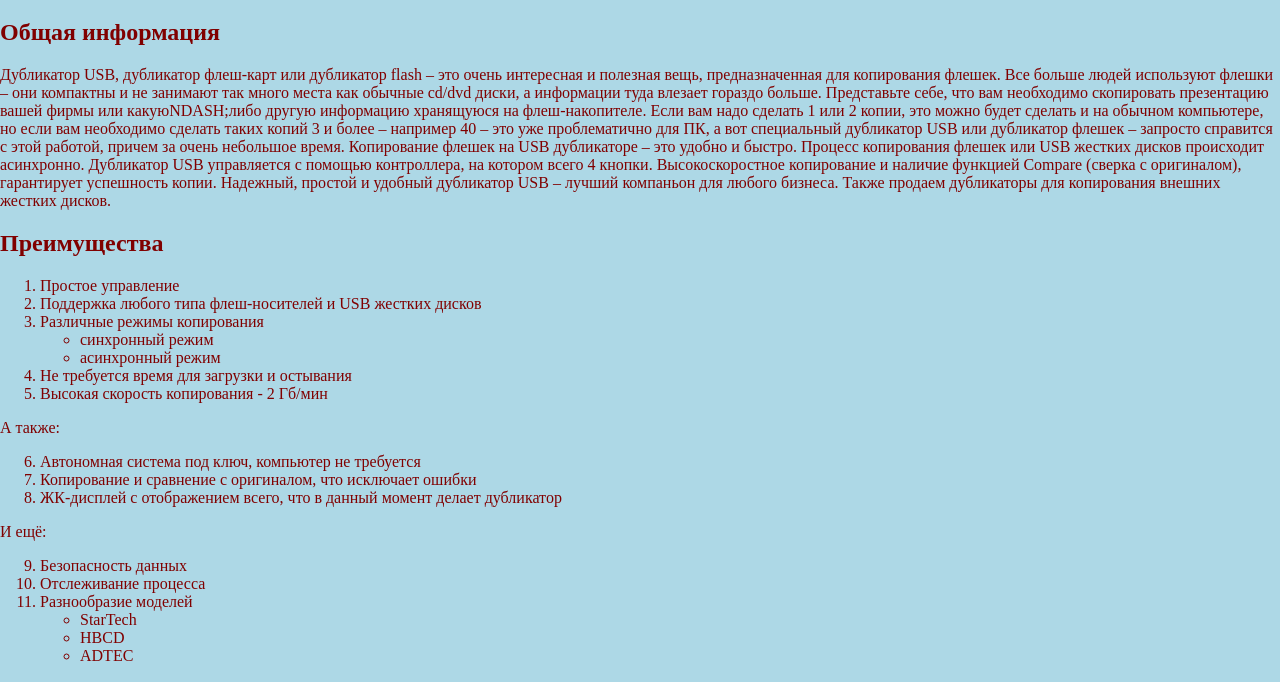
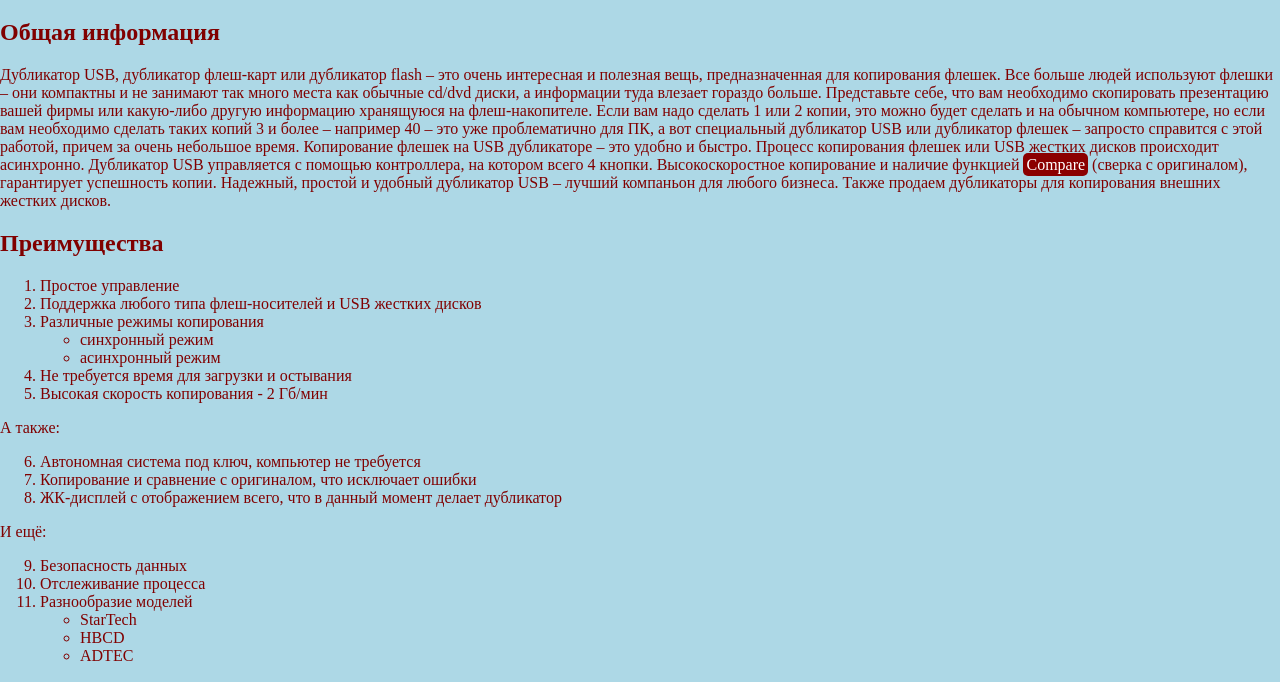
Before and after one commit to kkkkkaaaaattttteeeee/WEB-front-labs-, a plain HTML site: page lab2/usb.html in a window 1280 px wide. Shown: the part 86-768 px from the top of the page. Drawn offline with Linux system fonts and the light colour scheme.

Commit message:
Выделение слова Compare

```diff
--- a/lab2/usb.html
+++ b/lab2/usb.html
@@ -21,7 +21,7 @@
             они компактны и не занимают так много места как обычные cd/dvd
                 диски, а информации туда влезает гораздо больше. Представьте
                 себе, что вам необходимо скопировать презентацию вашей
-                фирмы или какуюNDASH;либо другую информацию хранящуюся на
+                фирмы или какую-либо другую информацию хранящуюся на
                 флеш-накопителе. Если вам надо сделать 1 или 2 копии, это
                 можно будет сделать и на обычном компьютере, но если вам
                 необходимо сделать таких копий 3 и более &ndash; например 40 &ndash; это
@@ -32,7 +32,8 @@
                 Процесс копирования флешек или USB жестких дисков
                 происходит асинхронно. Дубликатор USB управляется с помощью
                 контроллера, на котором всего 4 кнопки. Высокоскоростное
-                копирование и наличие функцией Compare (сверка с оригиналом),
+                копирование и наличие функцией <span title="патентованная технология!" style="background-color: darkred; color: white; padding: 3px; border-radius: 5px;""
+                >Compare</span> (сверка с оригиналом),
                 гарантирует успешность копии. Надежный, простой и удобный
                 дубликатор USB &ndash; лучший компаньон для любого бизнеса.
                 Также продаем дубликаторы для копирования внешних жестких
```
